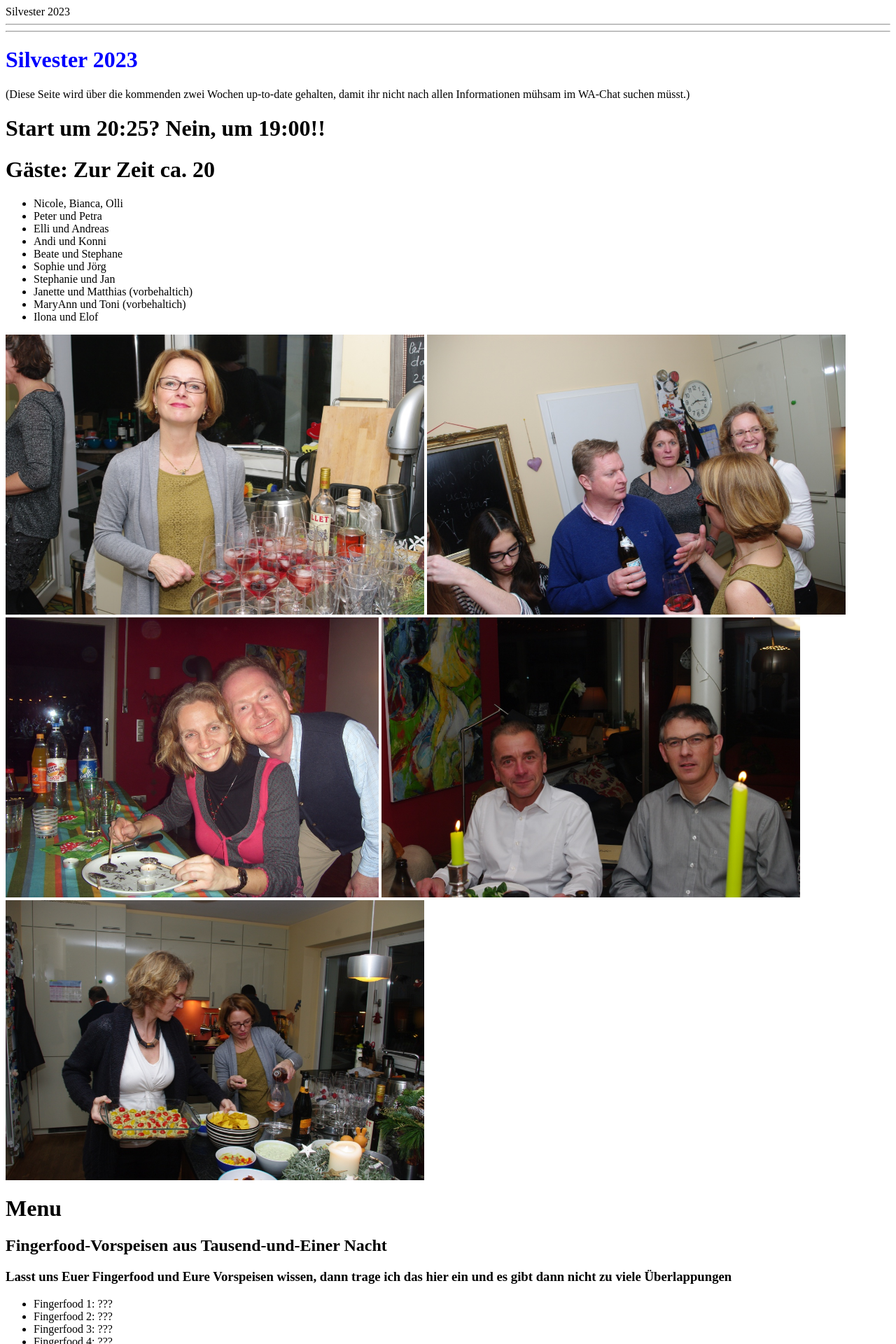
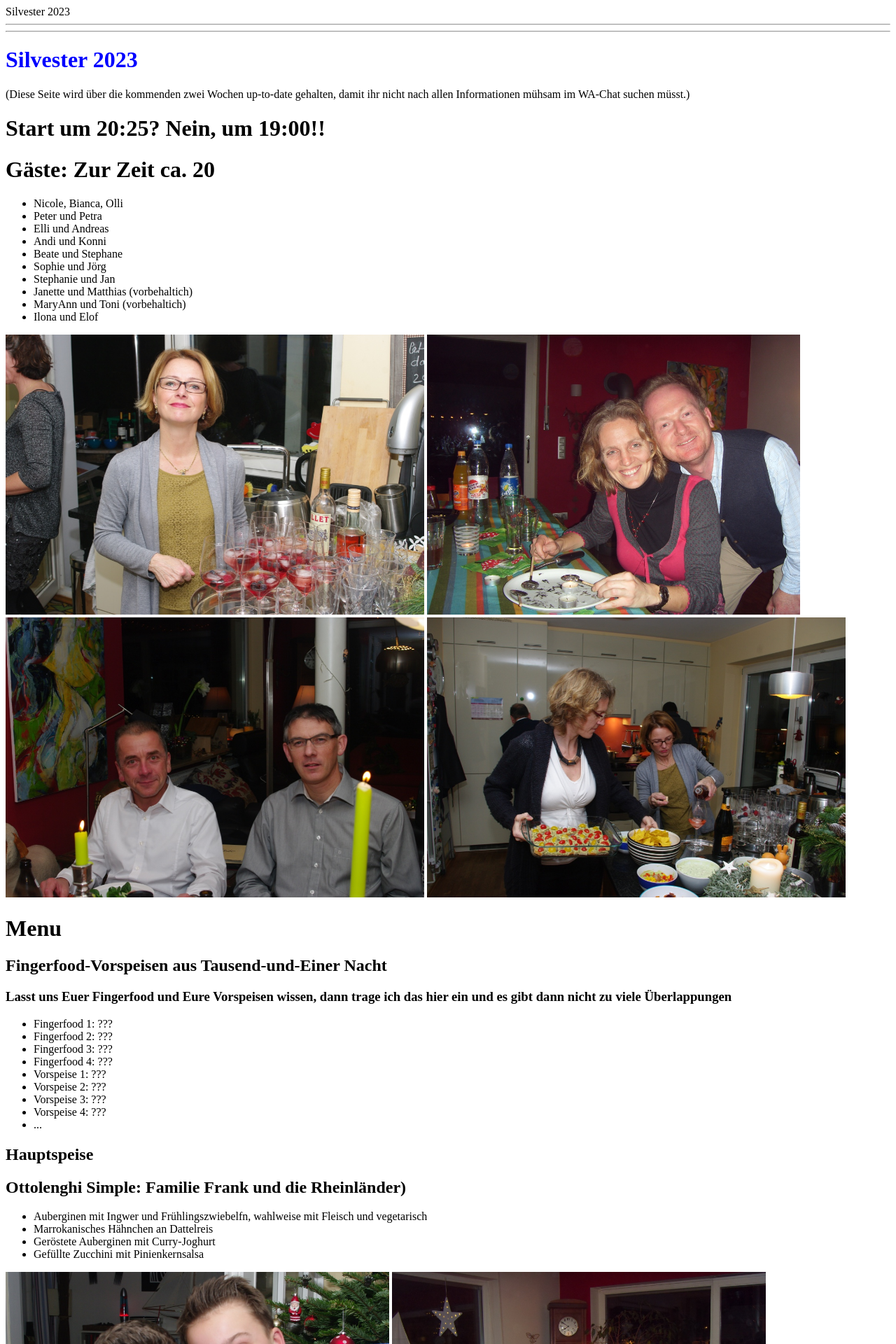
Before and after one commit to DiveDocs/Sylvester2023, a Jekyll site: the page built from index.markdown, in a window 1280 px wide. Shown: the top 1920 px of the page at 70% size. Built offline with Jekyll 4.4.1, drawn with Linux system fonts in a browser that asks for light colours.

Commit message:
Remove image link for Bild21.jpg
Removed an image link from the index markdown file.

```diff
--- a/index.markdown
+++ b/index.markdown
@@ -45,7 +45,6 @@ tr:nth-child(even) {
 <li>Ilona und Elof</li>
 </ul>
 <a><img src="./Bild19.jpg" height = "400"></a>
-<a><img src="./Bild21.jpg" height = "400"></a>
 <a><img src="./Bild12.jpg" height = "400"></a>
 <a><img src="./bild24.jpg" height = "400"></a>
 <a><img src="./Bild16.jpg" height = "400"></a>
```
